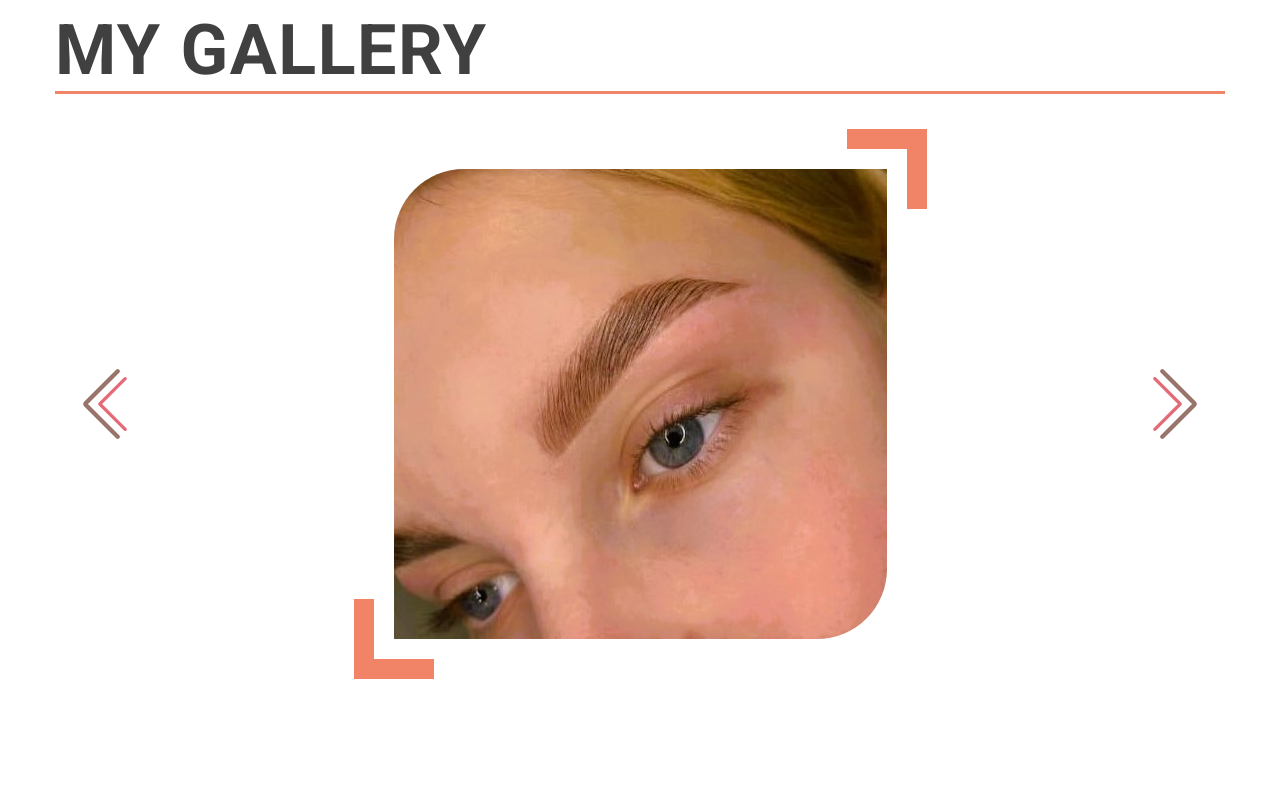
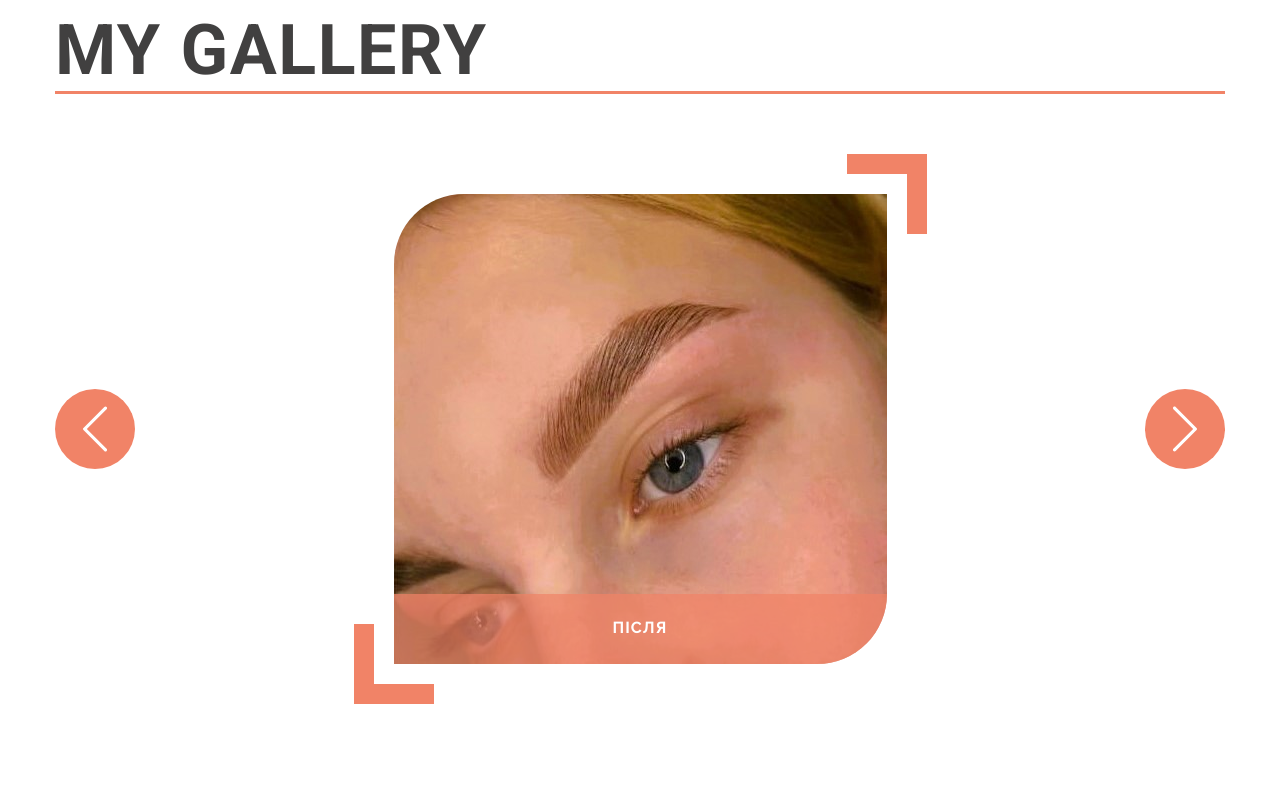
Before and after one commit to Vasylij-Kashtalyan/beautifulMaster, a website: page index.html in a window 1280 px wide. Shown: the part 840-1640 px from the top of the page. Drawn offline with nearby package versions, Linux system fonts and the light colour scheme.

Commit message:
before and after

```diff
--- a/css/gallery.css
+++ b/css/gallery.css
@@ -20,6 +20,7 @@
 
 .gallary-content {
   width: 100%;
+  padding-top: 50px;
   display: -webkit-box;
   display: -ms-flexbox;
   display: flex;
@@ -36,6 +37,27 @@
     margin-bottom: 35px;
   }
 }
+
+.gallary-img-box {
+  position: relative;
+}
+
+.gallary-img-box-text {
+  position: absolute;
+  font-family: "Raleway";
+  display: flex;
+  justify-content: center;
+  align-items: center;
+  text-transform: uppercase;
+  width: 100%;
+  height: 70px;
+  bottom: 0;
+  letter-spacing: 1px;
+  color: var(--color-wite);
+  background: rgba(241, 131, 103, 0.7);
+  border-bottom-right-radius: 70px;
+}
+
 .gallary-img {
   border-radius: 15px;
   border-radius: 70px 0;
@@ -46,15 +68,26 @@
 }
 
 .btn {
-  width: 100px;
-  height: 100px;
+  @media screen and (max-width: 768px) {
+    width: 50px;
+    height: 50px;
+  }
+  width: 80px;
+  height: 80px;
   border: none;
   background-color: inherit;
   cursor: pointer;
   padding: 15px;
   border-radius: 50%;
+  background-color: var(--color-primary);
+  display: flex;
+  align-items: center;
 
   transition: 250ms cubic-bezier(0.55, 0.085, 0.68, 0.53);
+}
+
+.btn-arrow {
+  fill: var(--color-wite);
 }
 
 .btn:hover {
@@ -69,12 +102,11 @@
   @media screen and (max-width: 768px) {
     padding: 25px;
   }
-
   position: relative;
   padding: 40px;
 }
 
-.slider::before {
+.slider-corner::before {
   content: "";
   width: 12.5vw;
   height: 12.5vw;
@@ -91,7 +123,7 @@
   background-image: url("../img/corner.svg");
 }
 
-.slider::after {
+.slider-corner::after {
   content: "";
   width: 12.5vw;
   height: 12.5vw;
@@ -110,7 +142,7 @@
 }
 
 @media screen and (max-width: 768px) {
-  .slider::before {
+  .slider-corner::before {
     content: "";
     width: 8.5vw;
     height: 8.5vw;
@@ -127,7 +159,7 @@
     background-image: url("../img/corner.svg");
   }
 
-  .slider::after {
+  .slider-corner::after {
     content: "";
     width: 8.5vw;
     height: 8.5vw;
--- a/css/header.css
+++ b/css/header.css
@@ -50,6 +50,7 @@
 }
 
 .navbar-link {
+  position: relative;
   color: var(--color-wite);
   font-size: 20px;
   font-family: Raley;
@@ -61,7 +62,6 @@
   cursor: pointer;
   border-radius: 50%;
 
-  padding: 15px;
   -webkit-transition: background-color 250ms cubic-bezier(0.4, 0, 0.2, 1);
   -o-transition: background-color 250ms cubic-bezier(0.4, 0, 0.2, 1);
   transition: background-color 250ms cubic-bezier(0.4, 0, 0.2, 1);
@@ -71,9 +71,25 @@
   margin-left: 40px;
 }
 
-.navbar-link:hover {
+/* .navbar-link:hover {
   color: var(--color-brow);
   background-color: var(--color-wite);
+} */
+
+.navbar-link::after {
+  position: absolute;
+  content: "";
+  display: block;
+  width: 0;
+  height: 2px;
+  bottom: -10px;
+  border-radius: 2px;
+  transition: width 0.3s ease 0s;
+  background-color: var(--color-wite);
+}
+
+.navbar-link:hover::after {
+  width: 100%;
 }
 
 .social {
--- a/index.html
+++ b/index.html
@@ -118,78 +118,40 @@
 
           <div class="gallary-content">
             <button id="prev" class="prev btn">
-              <svg
-                version="1.1"
-                id="Capa_1"
-                xmlns="http://www.w3.org/2000/svg"
-                xmlns:xlink="http://www.w3.org/1999/xlink"
-                x="0px"
-                y="0px"
-                viewBox="0 0 64 64"
-                style="enable-background: new 0 0 64 64"
-                xml:space="preserve"
-              >
-                <g>
-                  <g id="group-25svg">
-                    <path
-                      id="path-1_17_"
-                      style="fill: #99746a"
-                      d="M20.388,64c-0.512,0-1.023-0.196-1.414-0.586c-0.781-0.781-0.781-2.047,0-2.828
-                 L47.559,32L18.974,3.414c-0.781-0.781-0.781-2.047,0-2.828c0.78-0.782,2.047-0.782,2.828,0l29.286,29.286
-                 c1.174,1.174,1.174,3.083,0,4.257L21.802,63.415C21.412,63.805,20.9,64,20.388,64z"
-                    />
-                    <path
-                      id="path-2_16_"
-                      style="fill: #e56a77"
-                      d="M13.532,56.713c-0.384,0-0.768-0.147-1.06-0.44c-0.586-0.586-0.586-1.535,0-2.121
-                 L34.622,32L12.472,9.849c-0.586-0.586-0.586-1.535,0-2.121c0.585-0.586,1.535-0.586,2.121,0L37.804,30.94
-                 c0.281,0.281,0.439,0.663,0.439,1.061c0,0.397-0.158,0.779-0.439,1.06L14.593,56.272C14.3,56.566,13.916,56.713,13.532,56.713z"
-                    />
-                  </g>
-                </g>
+              <svg class="btn-arrow">
+                <use href="./img/rightarrow.svg#arrow"></use>
               </svg>
             </button>
 
             <div id="slider" class="slider">
-              <img class="gallary-img" src="./img/oly.jpg" alt="брові" />
-              <img class="gallary-img" src="./img/before1.jpg" alt="вії" />
+              <div class="gallary-img-box">
+                <img class="gallary-img" src="./img/oly.jpg" alt="брові" />
+                <p class="gallary-img-box-text">Після</p>
+              </div>
 
-              <img class="gallary-img" src="./img/after1.jpg" alt="вії" />
+              <div class="gallary-img-box">
+                <img class="gallary-img" src="./img/before1.jpg" alt="вії" />
+                <p class="gallary-img-box-text">До</p>
+              </div>
 
-              <img class="gallary-img" src="./img/before2.jpg" alt="вії" />
+              <div class="gallary-img-box">
+                <img class="gallary-img" src="./img/after1.jpg" alt="вії" />
+                <p class="gallary-img-box-text">Після</p>
+              </div>
 
-              <img class="gallary-img" src="./img/after2.jpg" alt="вії" />
+              <div class="gallary-img-box">
+                <img class="gallary-img" src="./img/before2.jpg" alt="вії" />
+                <p class="gallary-img-box-text">До</p>
+              </div>
+
+              <div class="gallary-img-box">
+                <img class="gallary-img" src="./img/after2.jpg" alt="вії" />
+                <p class="gallary-img-box-text">Після</p>
+              </div>
             </div>
             <button id="next" class="next btn">
-              <svg
-                version="1.1"
-                id="Capa_1"
-                xmlns="http://www.w3.org/2000/svg"
-                xmlns:xlink="http://www.w3.org/1999/xlink"
-                x="0px"
-                y="0px"
-                viewBox="0 0 64 64"
-                style="enable-background: new 0 0 64 64"
-                xml:space="preserve"
-              >
-                <g>
-                  <g id="group-25svg">
-                    <path
-                      id="path-1_17_"
-                      style="fill: #99746a"
-                      d="M20.388,64c-0.512,0-1.023-0.196-1.414-0.586c-0.781-0.781-0.781-2.047,0-2.828
-                 L47.559,32L18.974,3.414c-0.781-0.781-0.781-2.047,0-2.828c0.78-0.782,2.047-0.782,2.828,0l29.286,29.286
-                 c1.174,1.174,1.174,3.083,0,4.257L21.802,63.415C21.412,63.805,20.9,64,20.388,64z"
-                    />
-                    <path
-                      id="path-2_16_"
-                      style="fill: #e56a77"
-                      d="M13.532,56.713c-0.384,0-0.768-0.147-1.06-0.44c-0.586-0.586-0.586-1.535,0-2.121
-                 L34.622,32L12.472,9.849c-0.586-0.586-0.586-1.535,0-2.121c0.585-0.586,1.535-0.586,2.121,0L37.804,30.94
-                 c0.281,0.281,0.439,0.663,0.439,1.061c0,0.397-0.158,0.779-0.439,1.06L14.593,56.272C14.3,56.566,13.916,56.713,13.532,56.713z"
-                    />
-                  </g>
-                </g>
+              <svg class="btn-arrow">
+                <use href="./img/rightarrow.svg#arrow"></use>
               </svg>
             </button>
           </div>
@@ -309,7 +271,7 @@
       </footer>
     </main>
     <script src="./js/slider.js"></script>
-    <script src="./js/changeLetGo.js"></script>
+    <script src="./js/animationCorner.js"></script>
     <script src="./js/mobil.js"></script>
   </body>
 </html>
--- /dev/null
+++ b/js/animationCorner.js
@@ -0,0 +1,8 @@
+const animatCorner = document.querySelector(".slider");
+
+window.addEventListener("scroll", () => {
+  let scrolledPortion = window.scrollY;
+
+  if (scrolledPortion >= 700) animatCorner.classList.add("slider-corner");
+  console.log(scrolledPortion);
+});
```
Also changed, not shown: js/changeLetGo.js (deleted, +0 -26 lines), img/rightarrow.svg (added).
